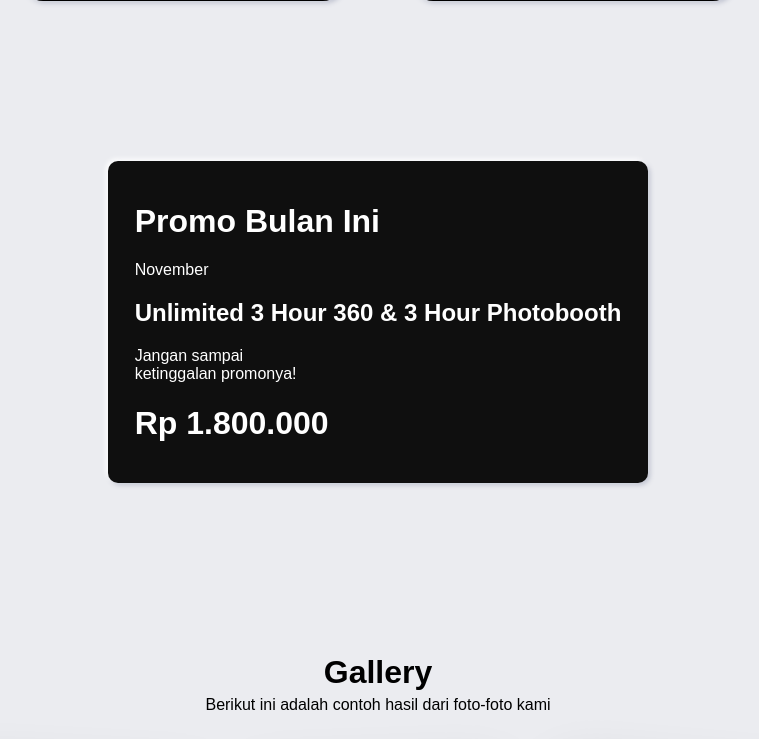
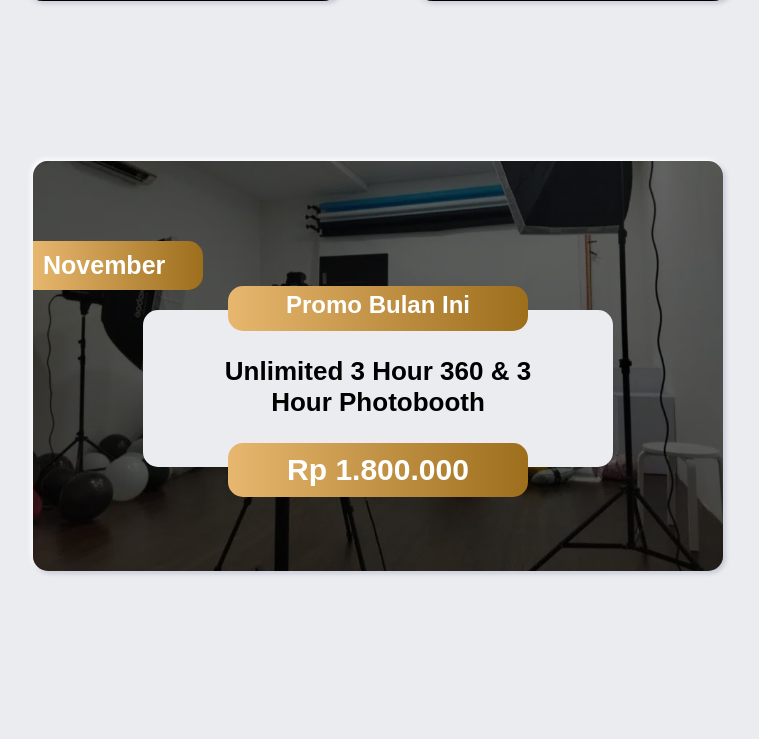
Before and after one commit to ardhikaxx/Angkasa_Website, a PHP site: page /Dashboard.php in a window 1280 px wide. Shown: the part 1926-2665 px from the top of the page, without its empty margins (262-1021 px from the left). Run offline with PHP 8.4, Linux system fonts and the light colour scheme; grey boxes are pictures that could not be loaded.

Commit message:
update- pada dasboard bagian promo

```diff
--- a/Dashboard.php
+++ b/Dashboard.php
@@ -851,20 +851,111 @@
         }
 
         .content {
-            width: 500px;
+            width: 650px;
+            height: 370px;
             display: flex;
             justify-content: center;
             align-items: center;
             margin: 0 auto;
             margin-top: 50px;
-            background-color: #0F0F0F;
-            backdrop-filter: blur(5px);
+            background-image: url('assets/Gallery/Manual Photobooth.jpg');
+            background-size: cover;
+            background-position: center;
             color: #fff;
             font-family: "Poppins", sans-serif;
             padding: 20px;
             box-shadow: -2px -2px 5px #FFF, 2px 2px 5px #BABECC;
-            border-radius: 10px;
+            border-radius: 15px;
             margin-top: 150px;
+            position: relative;
+            overflow: hidden;
+        }
+
+        .content::before {
+            content: "";
+            position: absolute;
+            top: 0;
+            left: 0;
+            width: 100%;
+            height: 100%;
+            background: rgba(0, 0, 0, 0.6);
+        }
+
+        .content-promo {
+            position: relative;
+            z-index: 1;
+        }
+
+        .bulan-pack {
+            display: flex;
+            justify-content: start;
+            align-items: center;
+            width: 150px;
+            padding: 10px;
+            margin-left: -110px;
+            background: linear-gradient(to right, #E7B76F, #9D6E1C);
+            border-top-right-radius: 15px;
+            border-bottom-right-radius: 15px;
+        }
+
+        .bulan-pack span {
+            display: flex;
+            justify-content: center;
+            align-items: center;
+            font-size: 25px;
+            font-weight: 800;
+        }
+
+        .promo-pack {
+            width: 450px;
+            margin-top: 20px;
+            margin-bottom: 25px;
+            background: #EBECF0;
+            border-radius: 15px;
+            padding: 10px;
+        }
+
+        .header-promo {
+            text-align: center;
+            margin: 0 auto;
+            background: linear-gradient(to right, #E7B76F, #9D6E1C);
+            margin-top: -50px;
+            width: 300px;
+            height: 45px;
+            border-radius: 15px;
+        }
+
+        .header-promo h1 {
+            font-size: 24px;
+            padding: 5px;
+            font-weight: 800;
+            margin-bottom: 10px;
+        }
+
+        #paket-promo {
+            color: #000;
+            margin: 25px;
+            text-align: center;
+            font-size: 26px;
+            font-weight: 800;
+            padding-left: 25px;
+            padding-right: 25px;
+        }
+
+        .harga-promo {
+            text-align: center;
+            background: linear-gradient(to right, #E7B76F, #9D6E1C);
+            margin-top: 35px;
+            border-radius: 15px;
+            width: 300px;
+            margin: 0 auto;
+            margin-bottom: -60px;
+        }
+
+        .harga-promo h1 {
+            font-size: 30px;
+            padding: 10px;
+            font-weight: 800;
         }
 
         .notification {
@@ -925,7 +1016,7 @@
             <h1 class="dashboard-title">Angkasa<br>Photobooth</h1>
             <p class="dashboard-subtitle">Ciptakan Memori Abadi dengan Angkasa Photobooth. Setiap Klik, Sebuah Kisah.
                 🚀✨</p>
-            <a href="ourpackage.php" class="continue-button">Get Started</a>
+            <a href="#content-promo" class="continue-button">Promo Bulan Ini <i class="fas fa-tags"></i></a>
         </div>
         <div class="right-content">
             <div class="contohfoto">
@@ -974,22 +1065,18 @@
         </div>
     </div>
 
-    <div class="content">
+    <div class="content" id="content-promo" data-aos="fade-down" data-aos-easing="ease" data-aos-duration="600">
         <div class="content-promo">
+            <div class="bulan-pack">
+                <span id="bulan"></span>
+            </div>
             <div class="promo-pack">
-                    <div class="promo-title">
                 <div class="header-promo">
                     <h1>Promo Bulan Ini</h1>
                 </div>
-                        <span id="bulan"></span>
                 <h2 id="paket-promo">Unlimited 3 Hour 360 & 3 Hour Photobooth</h2>
-                        <p>Jangan sampai<br>ketinggalan promonya!</p>
-                    </div>
-                    <div class="promo-harga">
-                        <div class="description">
+                <div class="harga-promo">
                     <h1>Rp 1.800.000</h1>
-                        </div>
-                    </div>
                 </div>
             </div>
         </div>
@@ -1148,6 +1235,27 @@
     </script>
 
     <script>
+        document.addEventListener('DOMContentLoaded', function () {
+            const imageUrls = [
+                'assets/Gallery/Self Photobox.jpg',
+                'assets/Gallery/Self Photo.jpg',
+                'assets/Gallery/Manual Photobooth.jpg',
+                'assets/Gallery/360 Videobooth.jpg'
+            ];
+
+            const content = document.getElementById('content-promo');
+
+            function changeBackgroundImage() {
+                const randomIndex = Math.floor(Math.random() * imageUrls.length);
+                const imageUrl = imageUrls[randomIndex];
+                content.style.backgroundImage = `url('${imageUrl}')`;
+            }
+
+            setInterval(changeBackgroundImage, 3000);
+        });
+    </script>
+
+    <script>
         const monthNames = ["Januari", "Februari", "Maret", "April", "Mei", "Juni", "Juli", "Agustus", "September", "Oktober", "November", "Desember"];
         const today = new Date();
         const currentMonth = monthNames[today.getMonth()];
```
Also changed, not shown: Ourpackage.php (+4 -4 lines). Lines whose indentation alone changed are shown as unchanged.
